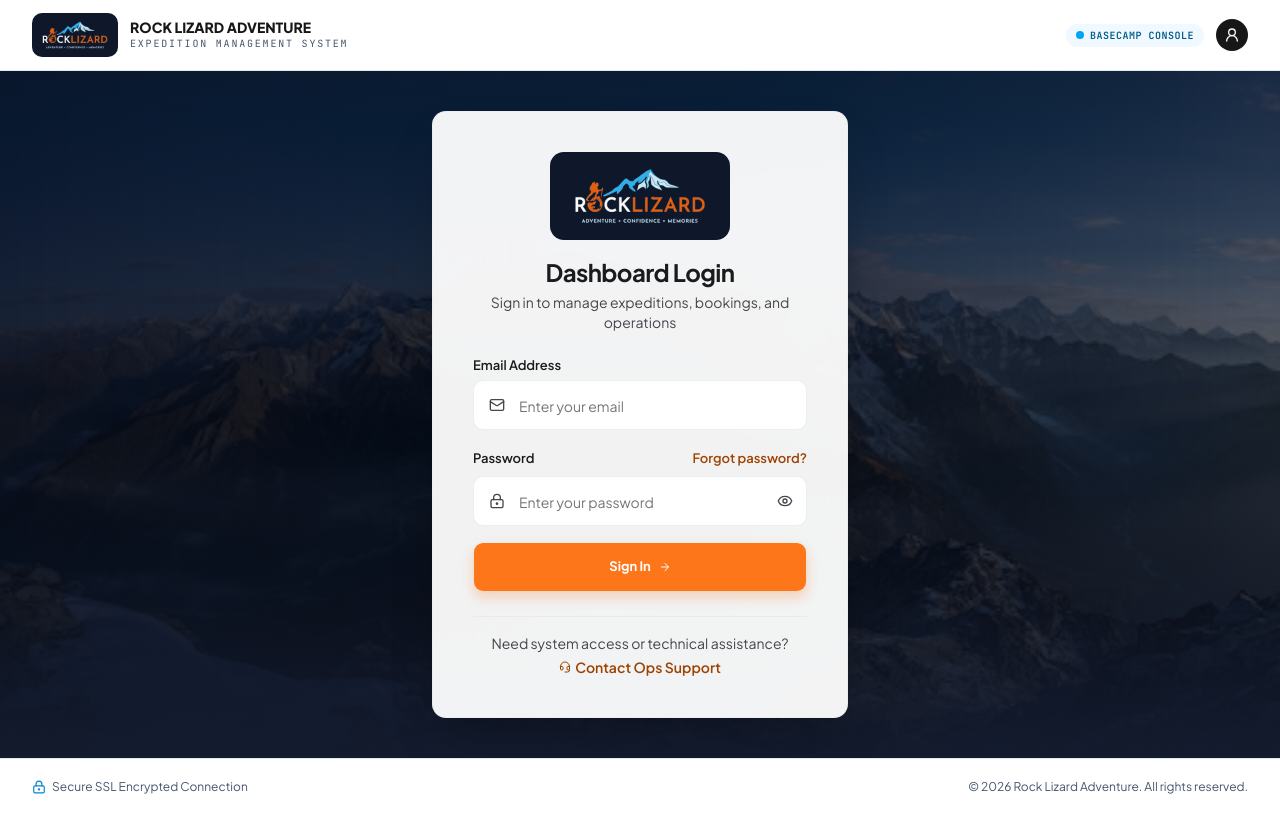
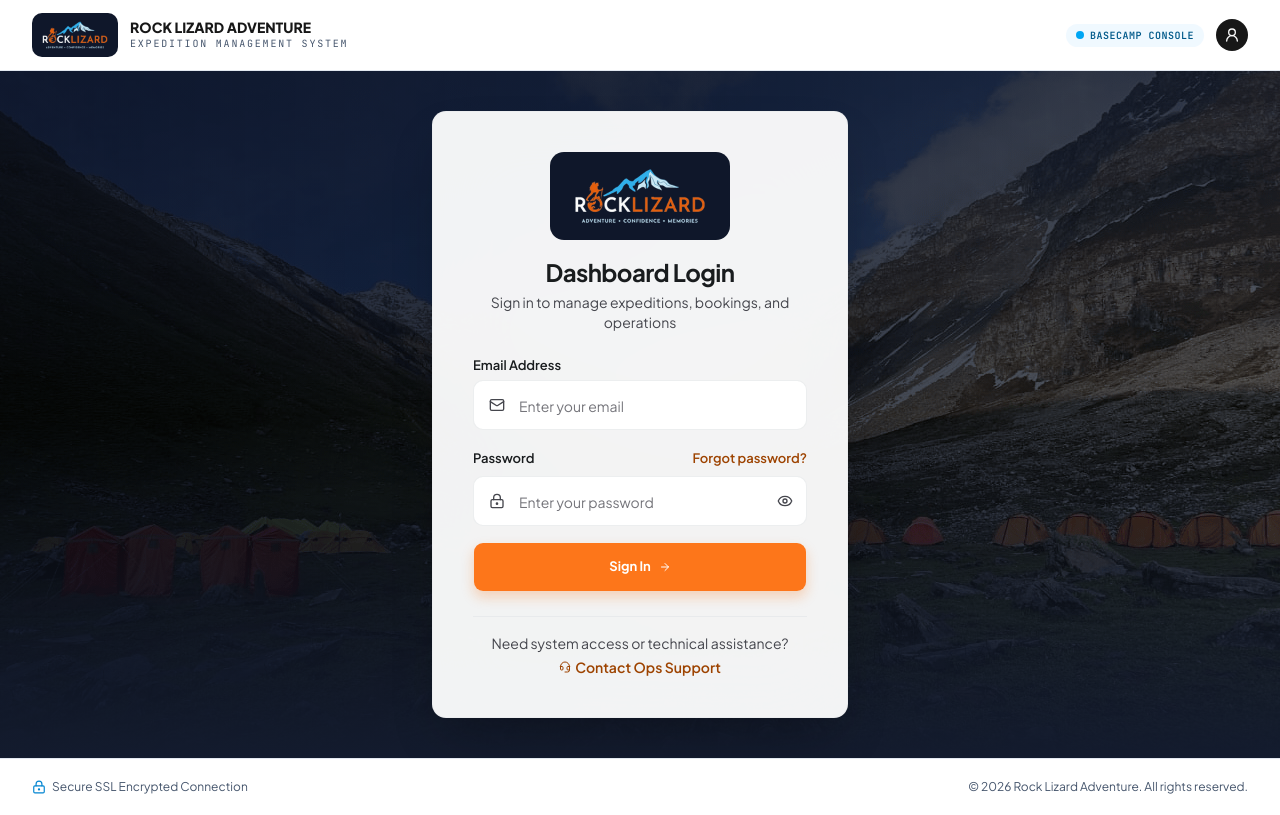
Before and after one commit to princepal09/TheRockLizardAdventure, a Next.js app in the folder frontend/: page /admin/login in a window 1280 px wide. Built offline with nearby package versions, Linux system fonts and the light colour scheme.

Commit message:
feat(admin-login): update background image to image3.png

```diff
--- a/frontend/src/app/admin/(auth)/login/page.tsx
+++ b/frontend/src/app/admin/(auth)/login/page.tsx
@@ -15,7 +15,7 @@ export default function AdminLoginPage() {
 
   return (
     <div className="relative isolate flex min-w-0 flex-1 items-center justify-center overflow-hidden bg-[#131b2e] px-3 py-6 font-sans text-[#191c1e] sm:px-6 sm:py-10">
-      <Image src="/admin-login/mountains.png" alt="" fill sizes="100vw" priority className="object-cover" />
+      <Image src="/admin-login/image3.png" alt="" fill sizes="100vw" priority className="object-cover" />
       <div aria-hidden="true" className="pointer-events-none absolute inset-0 bg-linear-to-r from-[#131b2e]/95 via-[#131b2e]/85 to-[#131b2e]/70 mix-blend-multiply" />
       <div aria-hidden="true" className="pointer-events-none absolute inset-0 bg-linear-to-t from-[#131b2e] via-transparent to-[#131b2e]/50" />
 
```
Also changed, not shown: frontend/public/admin-login/image3.png (added).
